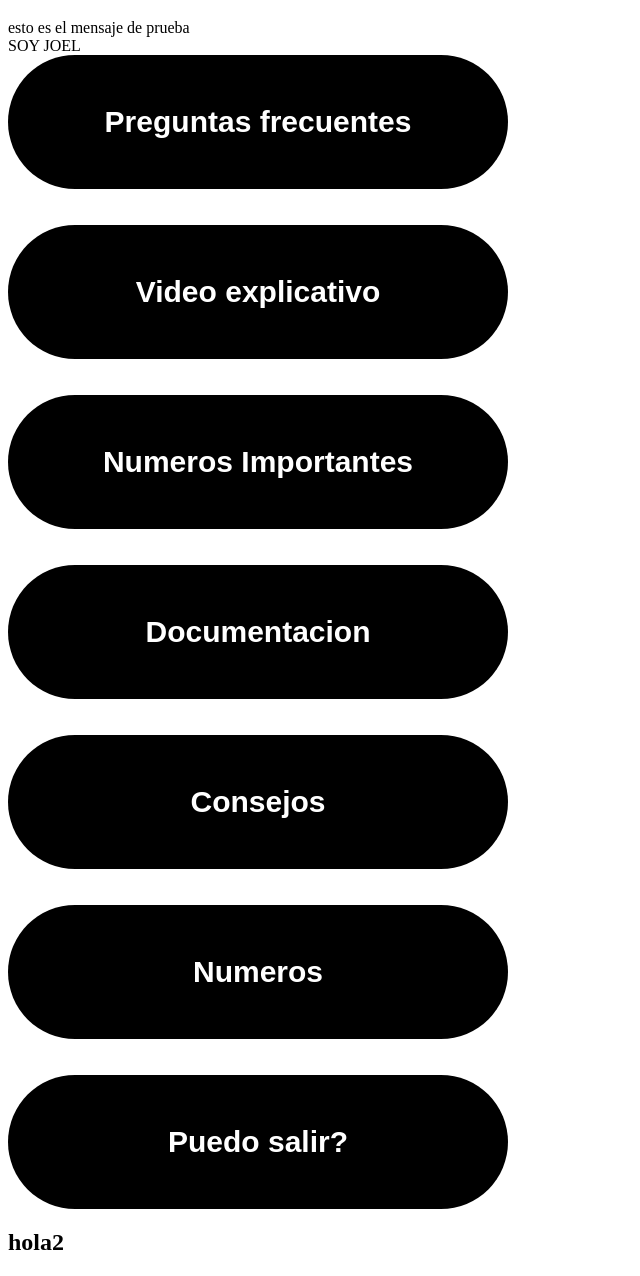
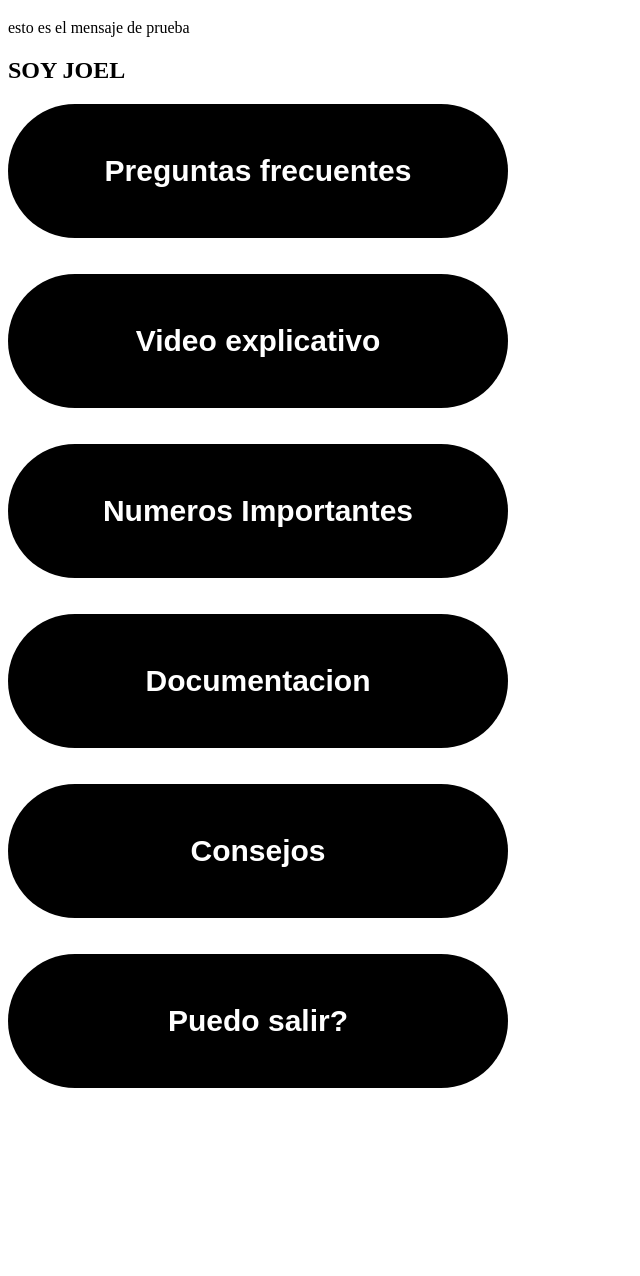
Before and after one commit to JRE92/co19, a plain HTML site: page index.html in a window 1280 px wide. Shown: the part 61-1337 px from the top of the page, without its empty margins (0-640 px from the left). After the commit the page ends 1157 px from the top, so only its background shows below. Drawn offline with Linux system fonts and the light colour scheme.

Commit message:
Update index.html

```diff
--- a/index.html
+++ b/index.html
@@ -9,7 +9,7 @@
 <body>
     <h1>HOLA</h1>
     <div>esto es el mensaje de prueba</div>
-    <div>SOY JOEL</div>
+    <h2>SOY JOEL</h2>
     <button id="quest" onclick="window.location.href='https://www.who.int/es/emergencies/diseases/novel-coronavirus-2019/advice-for-public/q-a-coronaviruses'">Preguntas frecuentes</button>
     <br><br><br>
     <button id="quest" onclick="location.href='https://youtu.be/Zh_SVHJGVHw'">Video explicativo</button>
@@ -20,9 +20,6 @@
     <br><br><br>
     <button id="quest" onclick="location.href='c.jpeg'">Consejos</button>
     <br><br><br>
-    <button id="quest" onclick="location.href='t.jpeg'">Numeros</button>
-    <br><br><br>
     <button id="quest" onclick="location.href='s.jpeg'">Puedo salir?</button>
-    <h2>hola2</h2>
 </body>
 </html>
```
